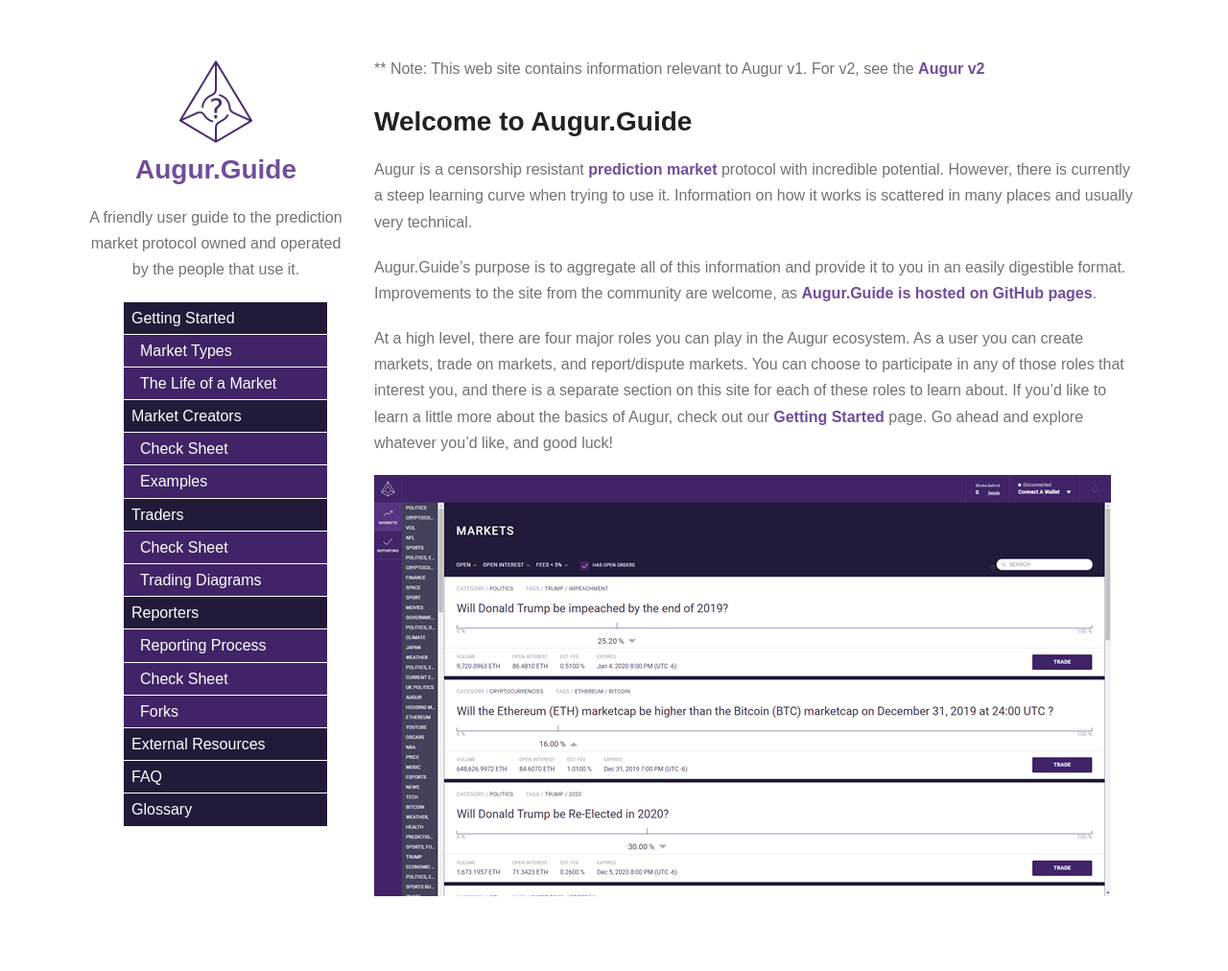
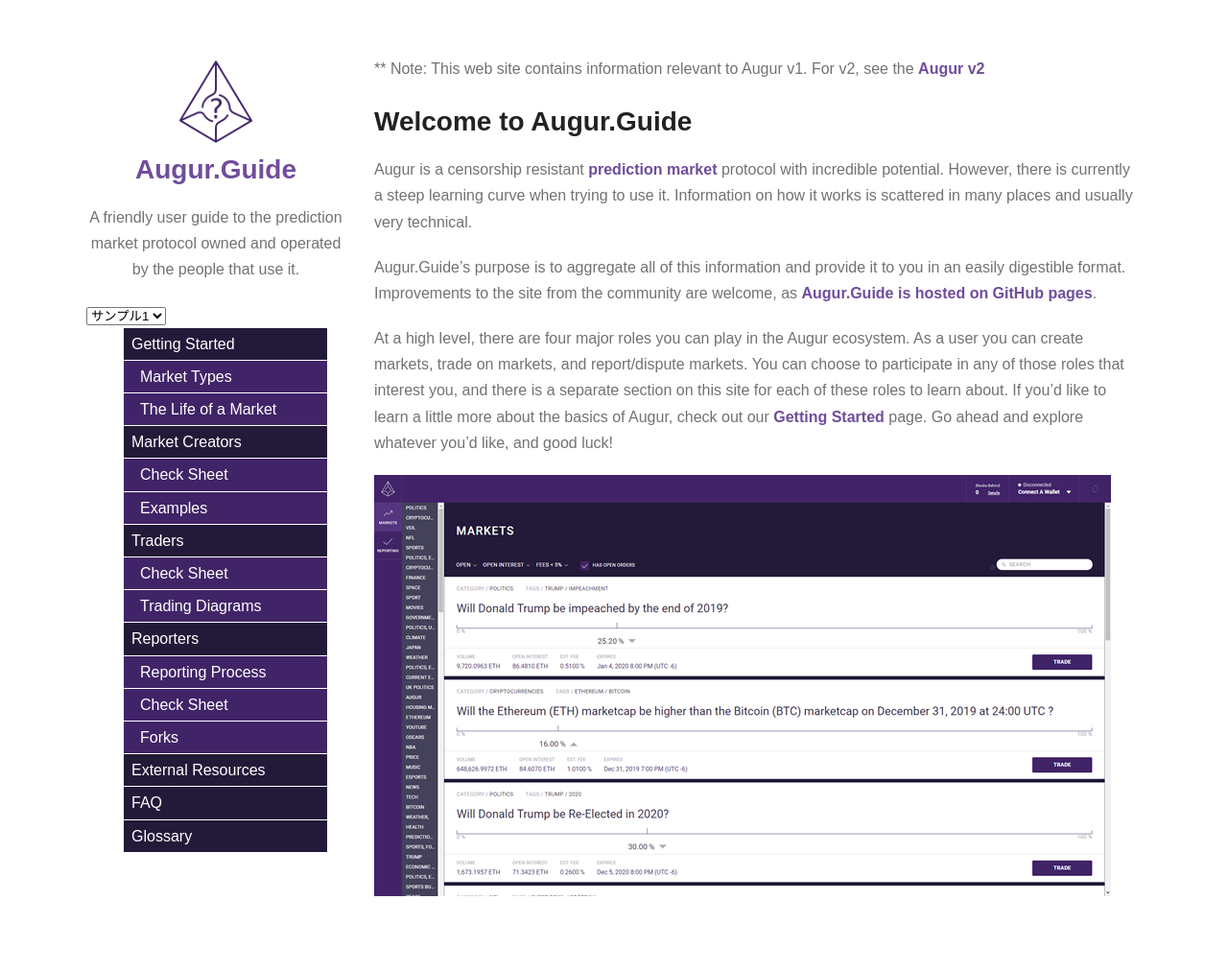
Before and after one commit to MicahZoltu/Augur.Guide-for-IPFS, a Jekyll site: the page built from index.md, in a window 1280 px wide. Shown: the whole page at 96% size. Built offline with Jekyll 4.4.1, drawn with Linux system fonts in a browser that asks for light colours; our own code applies the rules of GitHub Pages for plain Markdown files.

Commit message:
added select box

```diff
--- a/_layouts/default.html
+++ b/_layouts/default.html
@@ -33,6 +33,14 @@
 
           <p>{{ site.description | default: site.github.project_tagline }}</p>
         </div>
+
+        <div id="selectOption">
+        <select name="example">
+          <option value="サンプル1">サンプル1</option>
+          <option value="サンプル2">サンプル2</option>
+          <option value="サンプル3">サンプル3</option>
+          </select>
+        </div>
         <div id="navcontainer">
           {% include navigation.html max_depth=2 %}
         </div>
```
